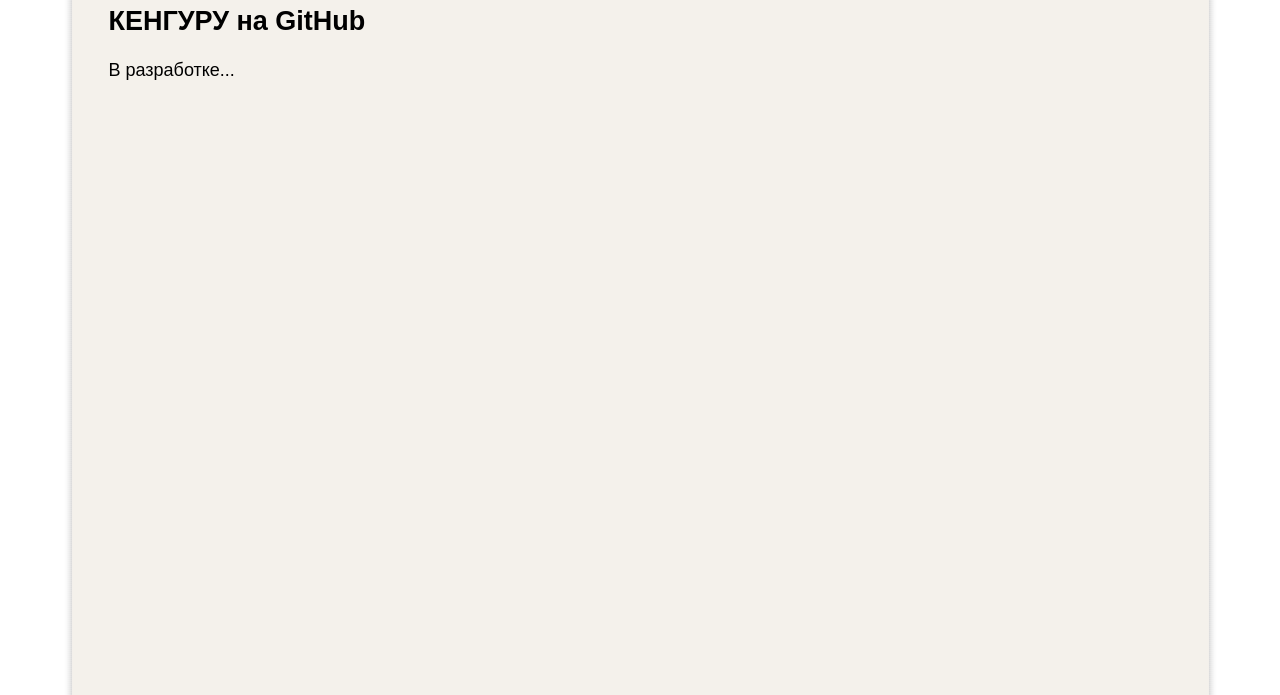
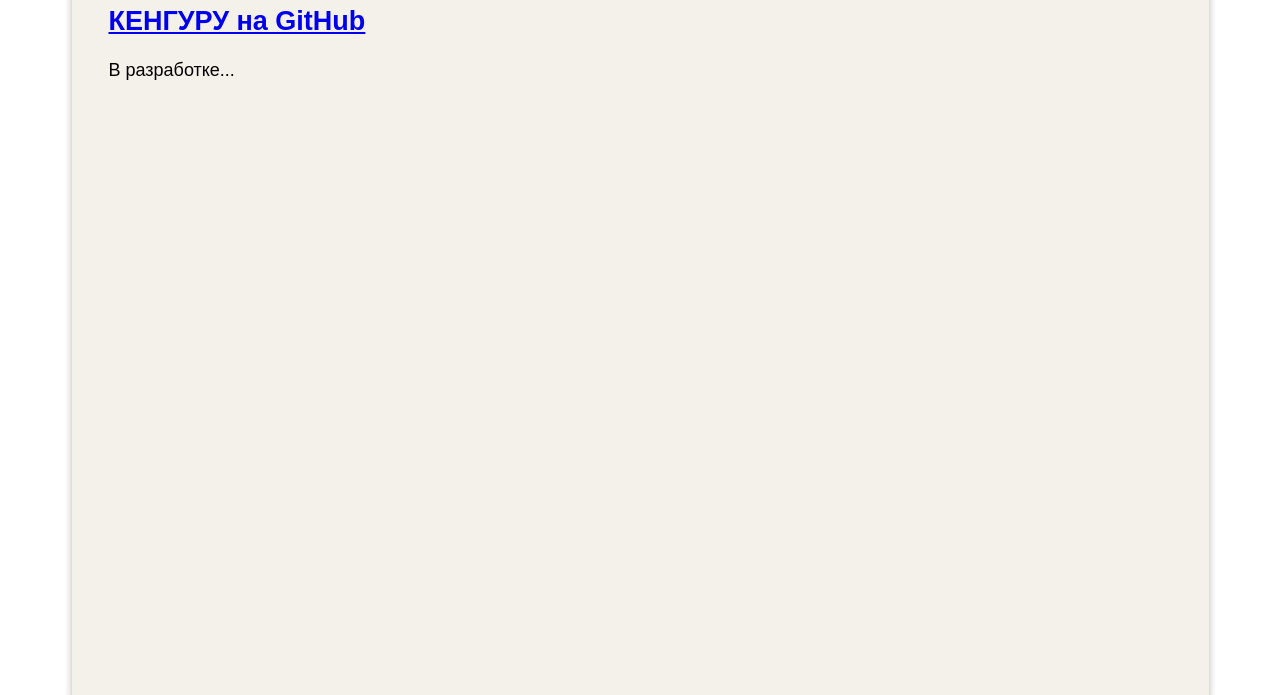
Before and after one commit to mathkang/mathkang.github.io, a plain HTML site: page index.html in a window 1280 px wide. Shown: the part 105-800 px from the top of the page. Drawn offline with Linux system fonts and the light colour scheme.

Commit message:
Update index.html

```diff
--- a/index.html
+++ b/index.html
@@ -33,7 +33,7 @@ div { font-size: large; font-weight: normal }
 <a href="https://mathkang.ru/" title="Конкурс Кенгуру" target="_blank"><img src="kenguru_logo.png" border="0" alt="Конкурс Кенгуру"></a>
 </div>
 
-<h2>КЕНГУРУ на GitHub</h2>
+<h2><a href="https://github.com/mathkang/mathkang.github.io">КЕНГУРУ на GitHub</a></h2>
 
 В разработке...
 
```
